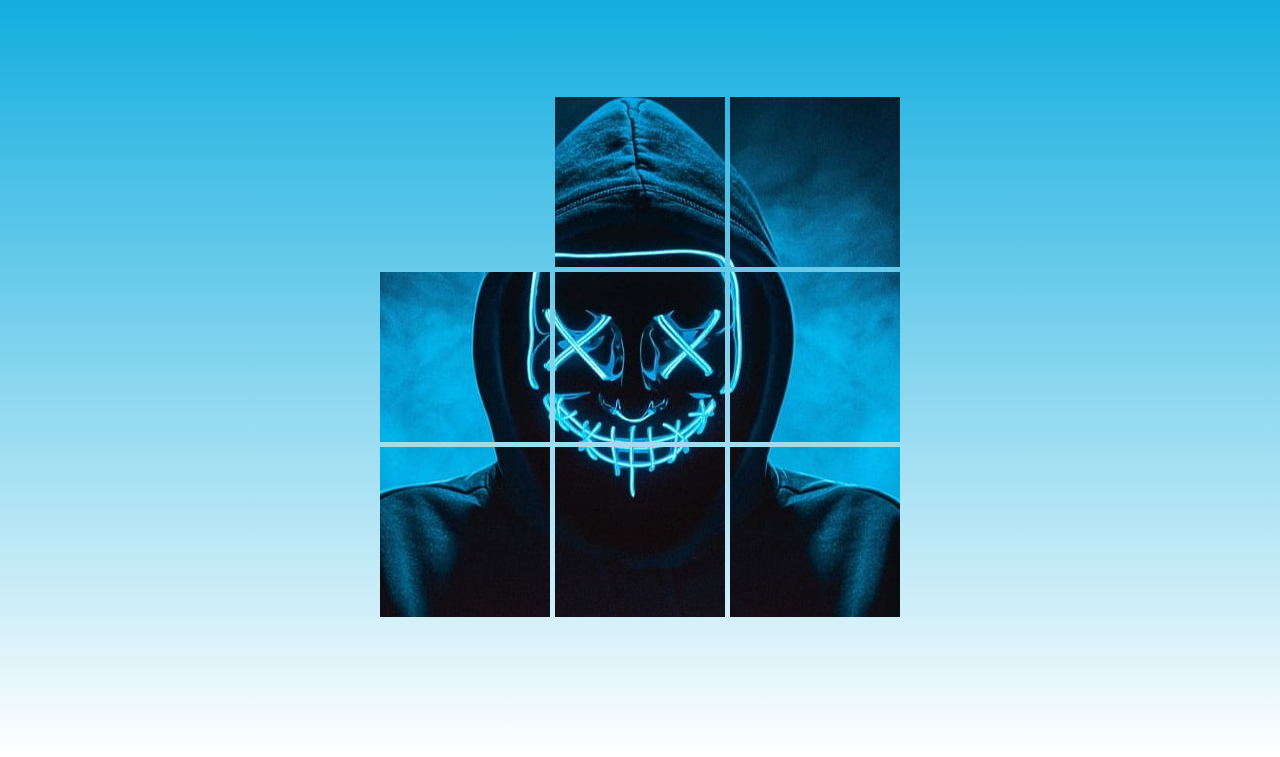
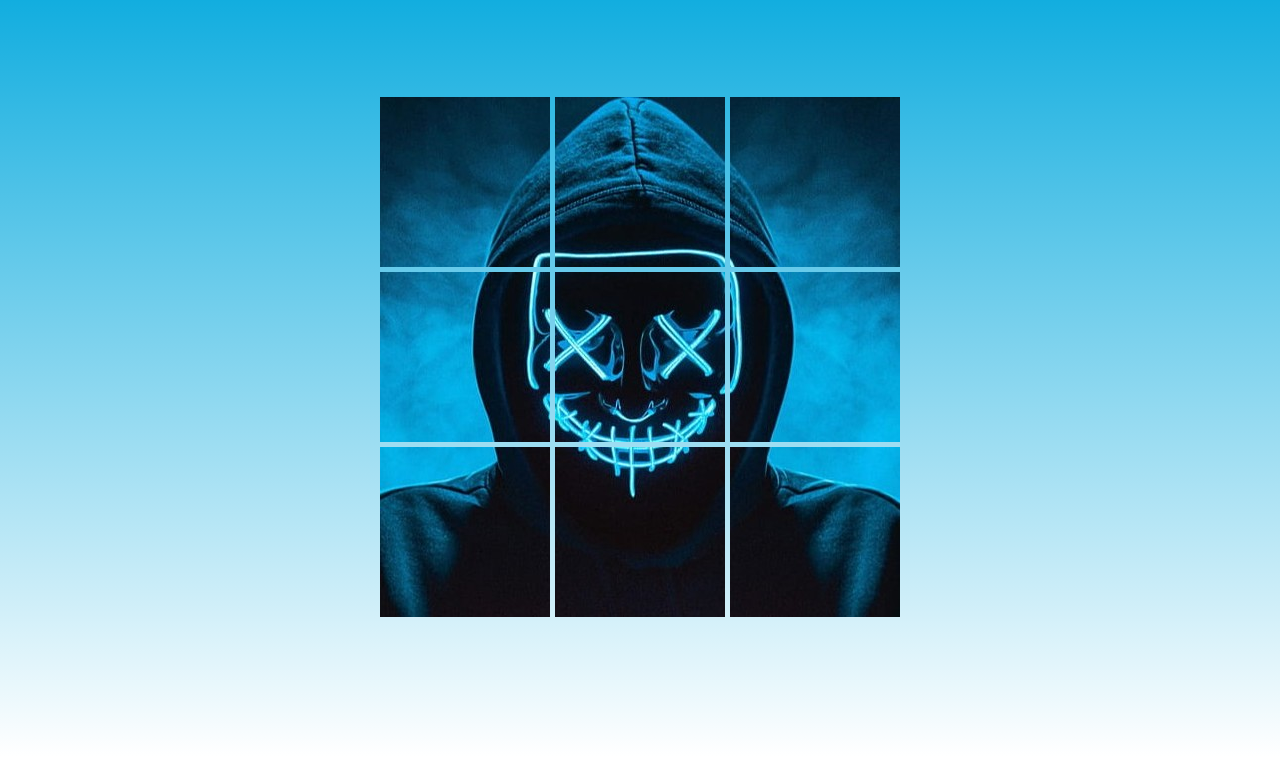
Before and after one commit to Dwij13/grid-assignment, a plain HTML site: page index.html in a window 1280 px wide. Shown: the part 51-808 px from the top of the page. Drawn offline with Linux system fonts and the light colour scheme.

Commit message:
last change

```diff
--- a/index.html
+++ b/index.html
@@ -11,7 +11,7 @@
         <h1>Made with ❤️ by kalvian</h1>
         <div id="parent">
             <div class="divs">
-                <img src="./img/" alt="">
+                <img src="./img/9.jpg" alt="">
             </div>
             <div class="divs">
                 <img src="./img/8.jpg" alt="">
```
